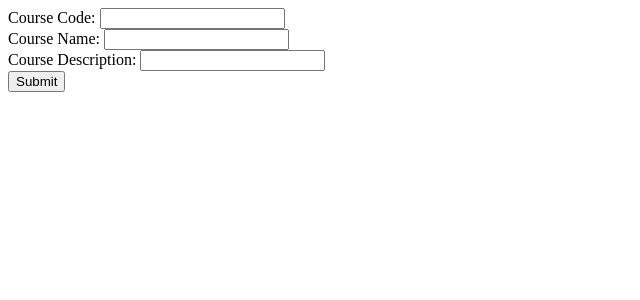
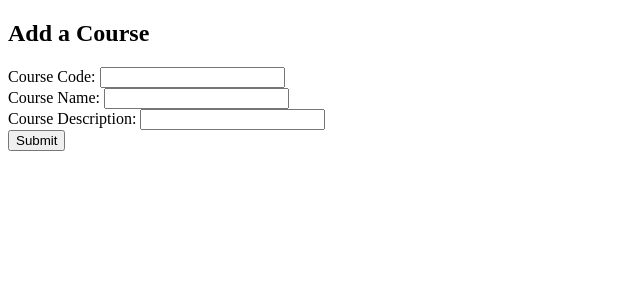
Before and after one commit to thesachinsingh/MAD-1, a Flask app: page /course/create in a window 1280 px wide. Shown: the top 300 px of the page, without its empty margins (0-640 px from the left). Run offline with Flask 2, Linux system fonts and the light colour scheme.

Commit message:
updated h2

```diff
--- a/LA-7/templates/add_course.html
+++ b/LA-7/templates/add_course.html
@@ -8,7 +8,7 @@
 </head>
 <body>
 
-
+    <h2>Add a Course</h2>
     <form action="/course/create" method="POST" id="create-course-form">
         <div>
             <label>Course Code:</label>
```
